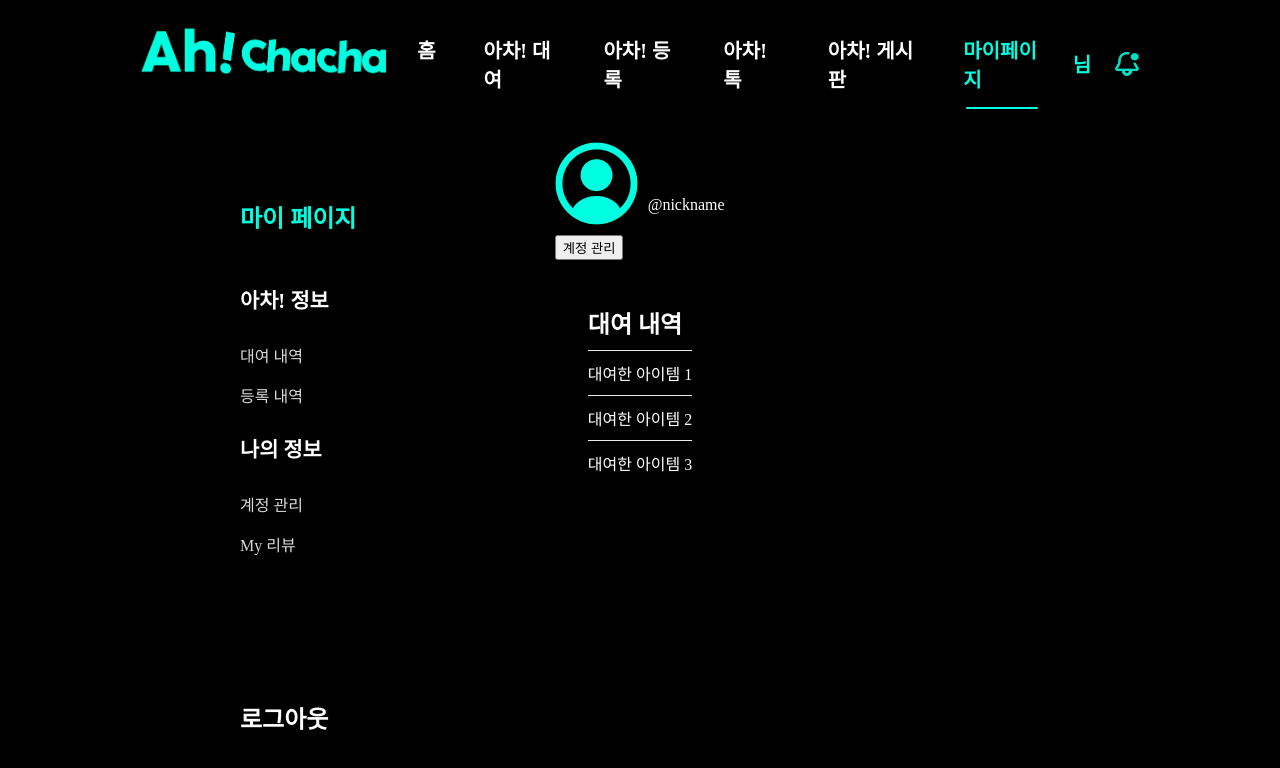
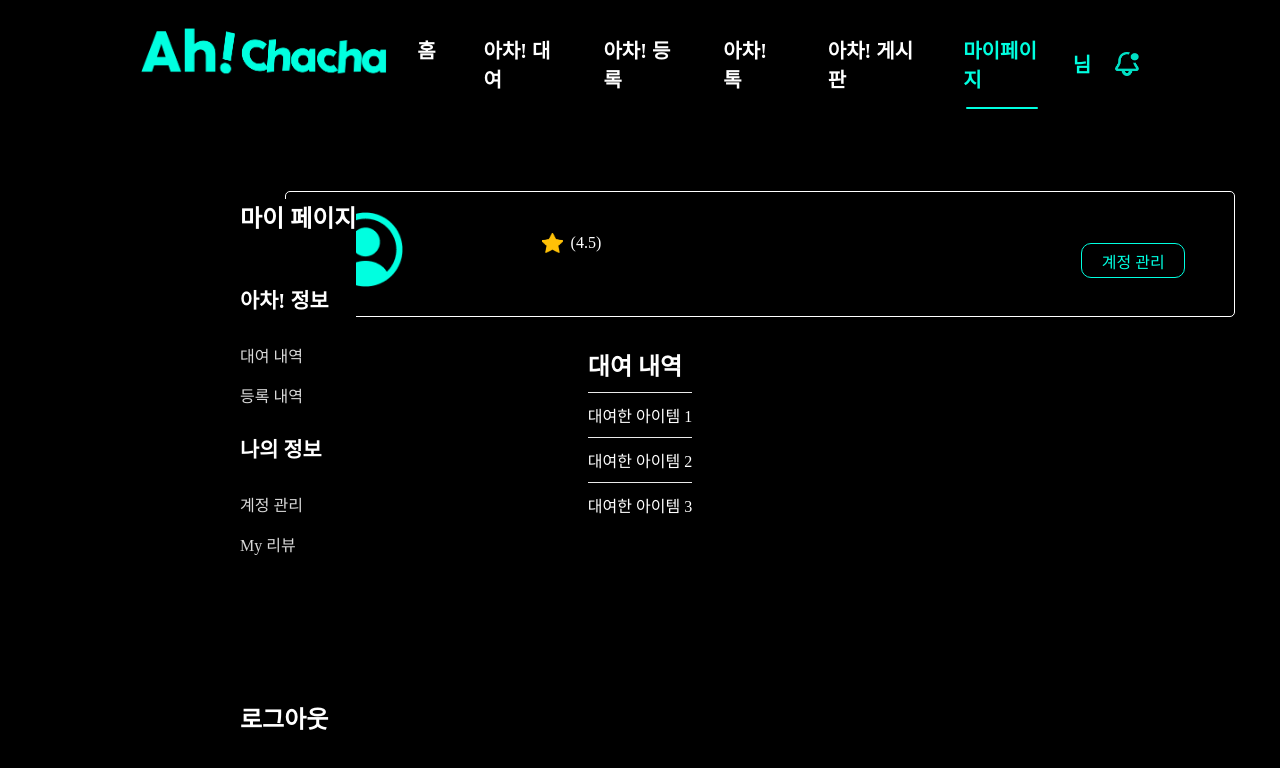
Before and after one commit to Ahchacha-CapstoneDesign/Web, a React (Create React App) app: page /mypage/main in a window 1280 px wide. Shown: the top 768 px of the page. Built offline with nearby package versions, Linux system fonts and the light colour scheme.

Commit message:
[03/31] 마이페이지 메인 프로필 연동

```diff
--- a/src/pages/Mypage/MypageMain.jsx
+++ b/src/pages/Mypage/MypageMain.jsx
@@ -1,22 +1,38 @@
-import React from 'react';
+import React, { useState, useEffect } from "react";
 import styled from 'styled-components';
 import { createGlobalStyle } from 'styled-components';
+import apiClient from "../../path/apiClient";
+import { useNavigate } from 'react-router-dom';
 
 const MypageMain = () => {
+  const [userName, setUserName] = useState('');
+  const [userNickname, setUserNickname] = useState('');
+  const navigate = useNavigate();
+
+  useEffect(() => {
+    const name = localStorage.getItem('userName');
+    setUserName(name);
+    const nickname = localStorage.getItem('userNickname');
+    setUserNickname(nickname);
+  });
+
     return (
         <>
         <GlobalStyle />
-            <RightContainer>
+            <Container>
                 <ProfileContainer>
-                <ProfileInfo>
-                    <Avatar src="/assets/img/Profile.png" alt="Profile" />
-                    <ProfileDetails>
-                    <Name>사용자 이름</Name>
-                    <Rating>★ 4.5</Rating>
-                    <Nickname>@nickname</Nickname>
-                    </ProfileDetails>
-                </ProfileInfo>
-                <button>계정 관리</button>
+                  <ProfileInfo>
+                      <Avatar src="/assets/img/Profile.png" alt="Profile" />
+                      <ProfileDetails>
+                        <NameAndRating>
+                          <Name>{userName}</Name>
+                          <Rating src="/assets/img/Star.png" alt="Star" />
+                          <Ratingavg>(4.5)</Ratingavg>
+                        </NameAndRating>
+                        <Nickname>{userNickname}</Nickname>
+                      </ProfileDetails>
+                  </ProfileInfo>
+                  <Editbutton>계정 관리</Editbutton>
                 </ProfileContainer>
 
                 <HistoryContainer>
@@ -29,7 +45,7 @@ const MypageMain = () => {
                 </HistoryContainer>
 
 
-            </RightContainer>
+            </Container>
       </ >
     );
   };
@@ -47,15 +63,24 @@ export const GlobalStyle = createGlobalStyle`
   }
 `;
 
-const RightContainer = styled.div`
+const Container = styled.div`
   display: flex;
   flex-direction: column;
   align-items: center;
+  font-family: "Pretendard";
 `;
 
 const ProfileContainer = styled.div`
-  padding: 15px;
+  width: 58rem;
+  height: 6.5rem;
   margin-bottom: 15px;
+  border: 0.5px solid #FFF;
+  border-radius: 5px;
+  padding: 10px;
+  display: flex;
+  margin-top: 4rem;
+  margin-left: 15rem;
+  align-items: center;
 `;
 
 const HistoryContainer = styled.div`
@@ -77,25 +102,72 @@ const ProfileInfo = styled.div`
 `;
 
 const Avatar = styled.img`
-  border-radius: 50%;
-  margin-right: 10px;
+  width: 4.6875rem;
+  height: 4.6875rem;
+  margin-left: 2rem;
 `;
 
 const ProfileDetails = styled.div`
   display: flex;
   flex-direction: column;
+  margin-left: 3rem;
+`;
+
+const NameAndRating = styled.div`
+  display: flex;
+  align-items: center;
 `;
 
 const Name = styled.span`
-  font-weight: bold;
+  color: #00FFE0;
+  text-align: left;
+  font-family: "Pretendard";
+  font-size: 1.5rem;
+  font-style: normal;
+  font-weight: 700;
+  width: 4.875rem;
+  margin-right: 0.8rem;
 `;
 
-const Rating = styled.span`
-  /* 스타일 추가 예정 */
+const Rating = styled.img`
+  width: 1.3rem;
+  height: 1.3rem;
+`;
+
+const Ratingavg = styled.span`
+  color: #FFF;
+  font-family: "Pretendard";
+  font-size: 1rem;
+  font-style: normal;
+  font-weight: 400;
+  margin-left: 0.5rem;
 `;
 
 const Nickname = styled.span`
-  color: white;
+  color: #00FFE0;
+  text-align: left;
+  font-family: "Pretendard";
+  font-size: 1rem;
+  font-style: normal;
+  font-weight: 400;
+  margin-top: 0.8rem;
+`;
+
+const Editbutton = styled.button`
+    width: 6.5rem;
+    height: 2.1875rem;
+    background-color: #000;
+    color: #00FFE0;
+    border-radius: 0.625rem;
+    border: 0.5px solid #00FFE0;
+    cursor: pointer;
+    font-size: 1rem;
+    font-style: normal;
+    font-weight: 500;
+    color: #00FFE0;
+    font-family: "Pretendard";
+    margin-top: 0.8rem;
+    margin-left: 30rem;
 `;
 
 const HistoryList = styled.ul`
--- a/src/pages/Mypage/Sidebar.jsx
+++ b/src/pages/Mypage/Sidebar.jsx
@@ -34,7 +34,6 @@ const Sidebar = () => {
   return (
     <SidebarContainer>
       <MenuTitle
-        active={activePage === '/mypage/main'}
         onClick={() => handlePageChange('/mypage/main')}
       >
         마이 페이지
```
